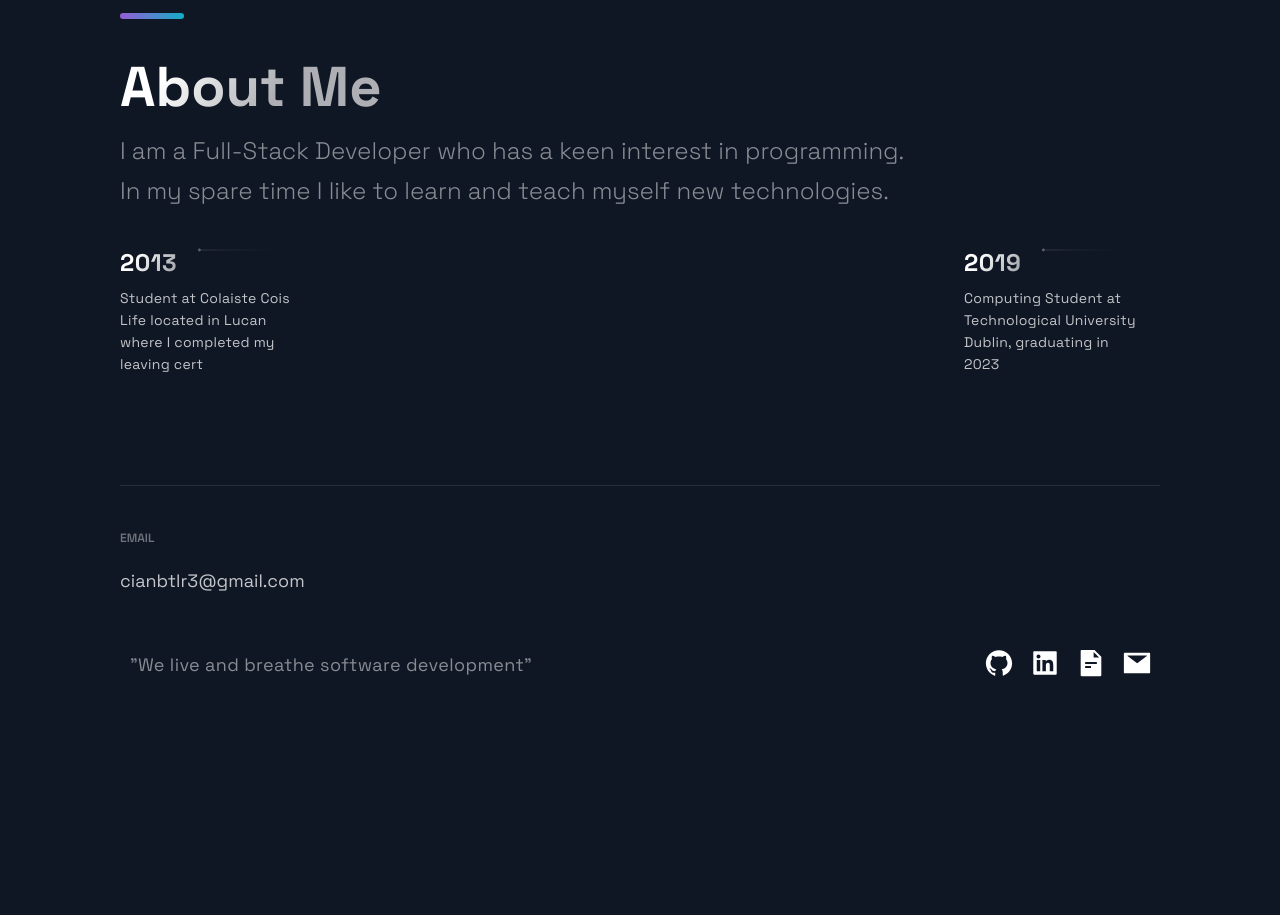
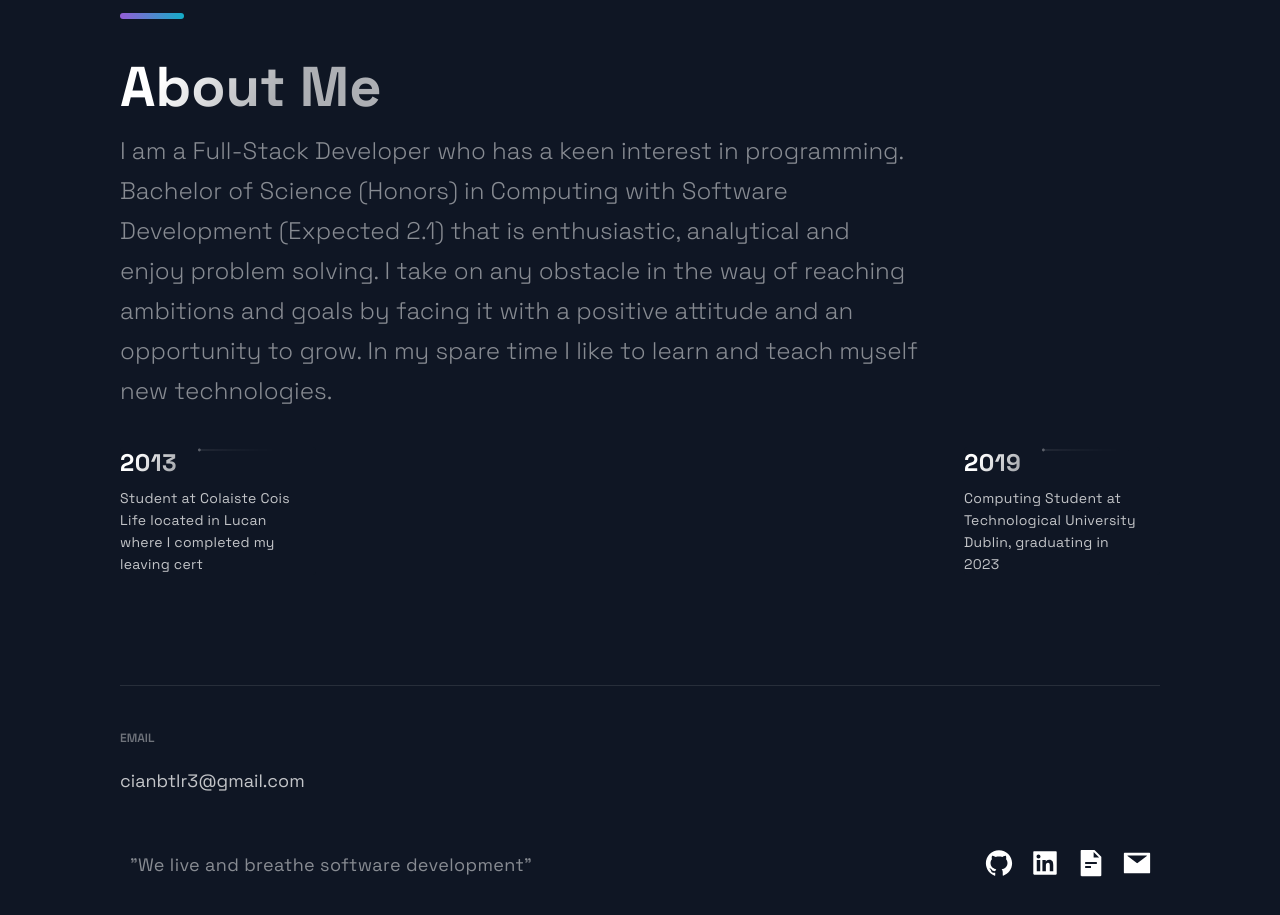
Before and after one commit to CBtlr00/Portfolio, a Next.js app: page / in a window 1280 px wide. Shown: the part 2660-3575 px from the top of the page. Before the commit the page ends 3400 px from the top, so only its background shows below. Built offline with nearby package versions, Linux system fonts and the light colour scheme.

Commit message:
Portfolio

```diff
--- a/src/components/TimeLine/TimeLine.js
+++ b/src/components/TimeLine/TimeLine.js
@@ -47,7 +47,7 @@ const Timeline = () => {
       <SectionDivider divider />
       <SectionTitle>About Me</SectionTitle>
       <SectionText>
-        I am a Full-Stack Developer who has a keen interest in programming. In my spare time I like to learn and teach myself new technologies.
+        I am a Full-Stack Developer who has a keen interest in programming. Bachelor of Science (Honors) in Computing with Software Development (Expected 2.1) that is enthusiastic, analytical and enjoy problem solving. I take on any obstacle in the way of reaching ambitions and goals by facing it with a positive attitude and an opportunity to grow. In my spare time I like to learn and teach myself new technologies.
       </SectionText>
       <CarouselContainer ref={carouselRef}>
         <>
--- a/src/constants/constants.js
+++ b/src/constants/constants.js
@@ -4,8 +4,8 @@ export const projects = [
     description: "Using React, Node.js & MongoDB I created a portfolio. It is a clean, functional, and responsive web application. The aim of this project was to provide a website to display information about myself while also teaching myself more about React and JavaScript.",
       image: '/images/1.png',
       tags: ['Mongo', 'React', 'Node'],
-    source: '',
-    visit: '',
+    source: '#',
+    visit: 'https://github.com/CBtlr00/Portfolio',
     id: 0,
   },
   {
```
